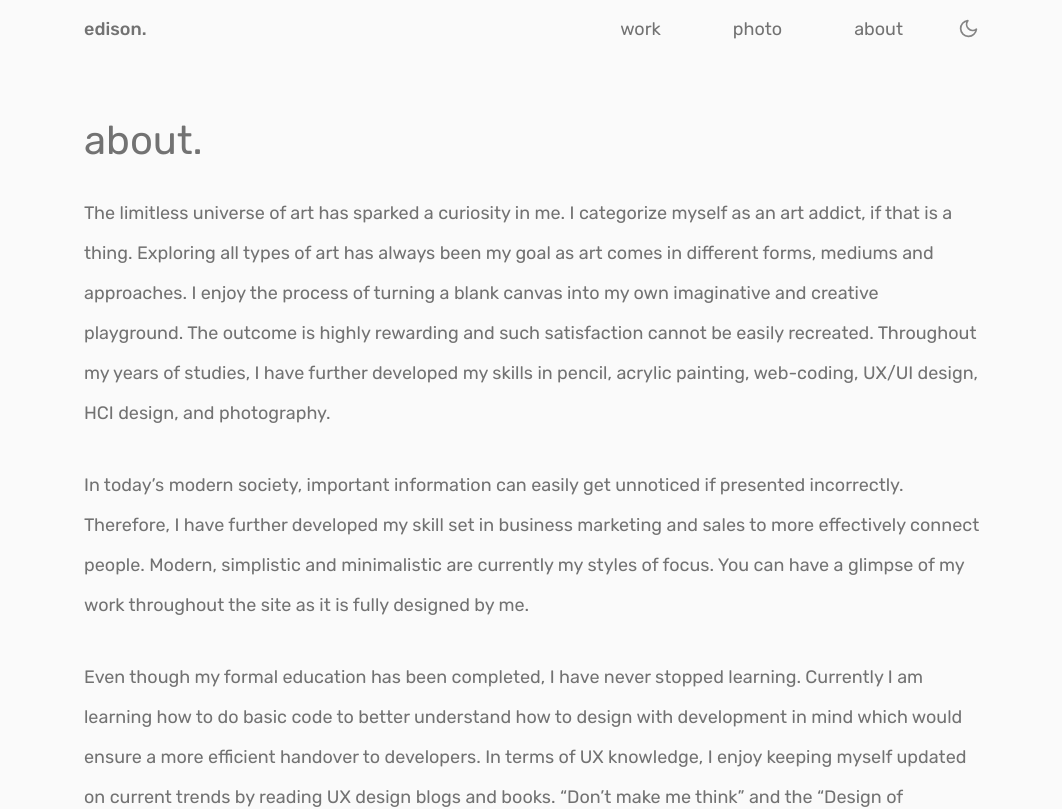
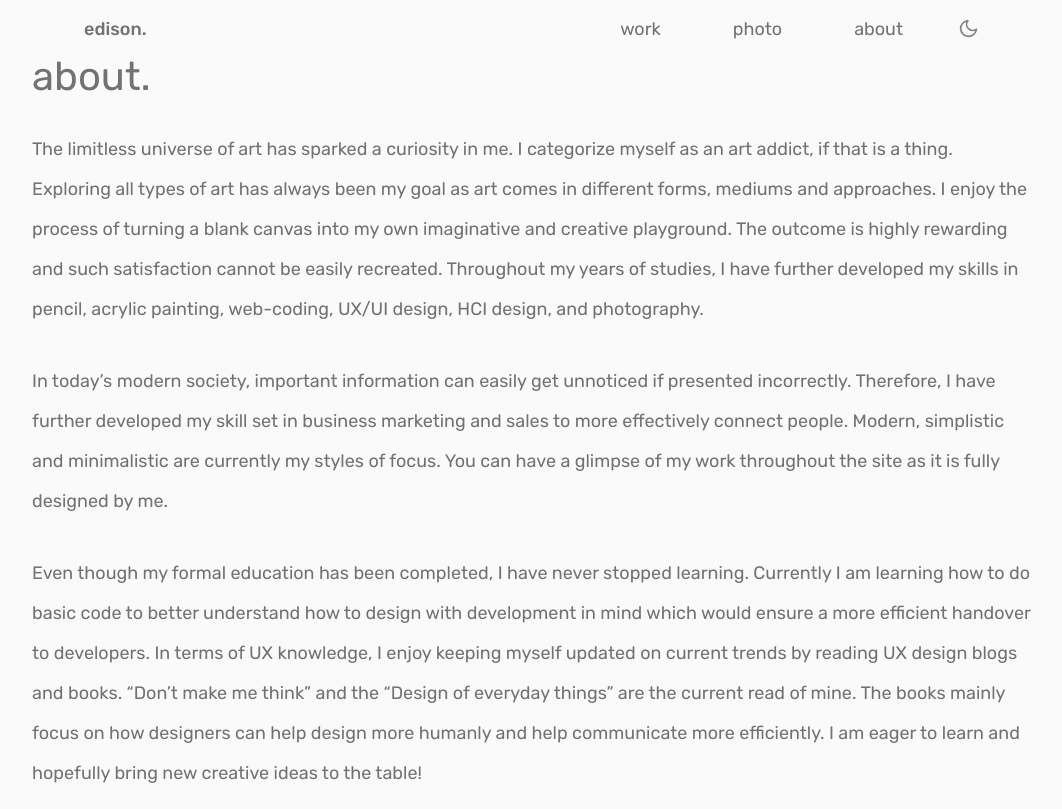
Before and after one commit to fyeung21/edison-web, a React (Create React App) app: page /about in a window 1280 px wide. Shown: the top 809 px of the page, without its empty margins (108-1170 px from the left). Built offline with nearby package versions, Linux system fonts and the light colour scheme.

Commit message:
fix: Edit margins for all screen sizes

```diff
--- a/src/components/Work/workStyles.js
+++ b/src/components/Work/workStyles.js
@@ -1,43 +1,54 @@
 import styled from "styled-components";
 import { theme } from "../Theme";
 
+
 export const WorkCont = styled.div`
     display: flex;
-    justify-content: space-between;
-    flex-direction: row;
-    flex-wrap: wrap;
-    margin: 0 auto 8rem;
+    flex-direction: column;
+    margin: 0 0 2rem;
+
+    @media (min-width: ${theme.tabletSize}) {
+        margin: 0 0 4rem;
+    }
+    @media (min-width: ${theme.desktopSize}) {
+        flex-direction: row;
+        flex-wrap: wrap;
+        justify-content: space-between;
+        margin: 0 0 8rem
+    }
 `
 
 ///////////////  Tall/Wide Cont
 
 export const TallCont = styled.div`
     display: flex;
-    width: 425px;
-    margin: 1.75rem auto;
     position: relative;
+    width: 325px;
 
     @media (min-width: ${theme.tabletSize}) {
         height: 446px;
-        width: 630px;
+        width: 650px;
     }
     @media (min-width: ${theme.desktopSize}) {
         height: 448px;
         width: 317px;
+        margin: 1.75rem auto;
     }
 `
 export const WideCont = styled.div`
     display: flex;
-    width: 425px;
-    margin: 1.75rem auto;
     position: relative;
+    width: 325px;
+
+
     @media (min-width: ${theme.tabletSize}) {
         height: 446px;
-        width: 630px;
+        width: 650px;
     }
     @media (min-width: ${theme.desktopSize}) {
         height: 446px;
         width: 630px;
+        margin: 1.75rem auto;
     }
 `
 
@@ -95,9 +106,12 @@ export const CardDesc = styled.p`
 ///////////// Container for Mobile/Tablet version
 
 export const MobileVer = styled.div`
-    margin: 1rem 0;
+    margin: 1.5rem 0 3rem;
 
+    @media (min-width: ${theme.tabletSize}) {
+        margin: 2rem 0 4rem;
+    }
     @media (min-width: ${theme.desktopSize}) {
-        display:none;
+        display: none;
     }
 `
--- a/src/components/globalStyles.js
+++ b/src/components/globalStyles.js
@@ -8,14 +8,14 @@ export const GlobalStyles = createGlobalStyle`
   }
 `
 export const MainCont = styled.div`
-    margin: 1.5rem;
+    width: 325px;
+    margin: 0 auto;
 
     @media (min-width: ${theme.tabletSize}) {
-      max-width: 70%;
-      margin: 1.5rem auto 0;
+      width: 650px;
     }
     @media (min-width: ${theme.desktopSize}) {
-      margin: 4rem auto 0;
+      width: 1000px;
     }
 `
 export const Heading = styled.h2`
```
